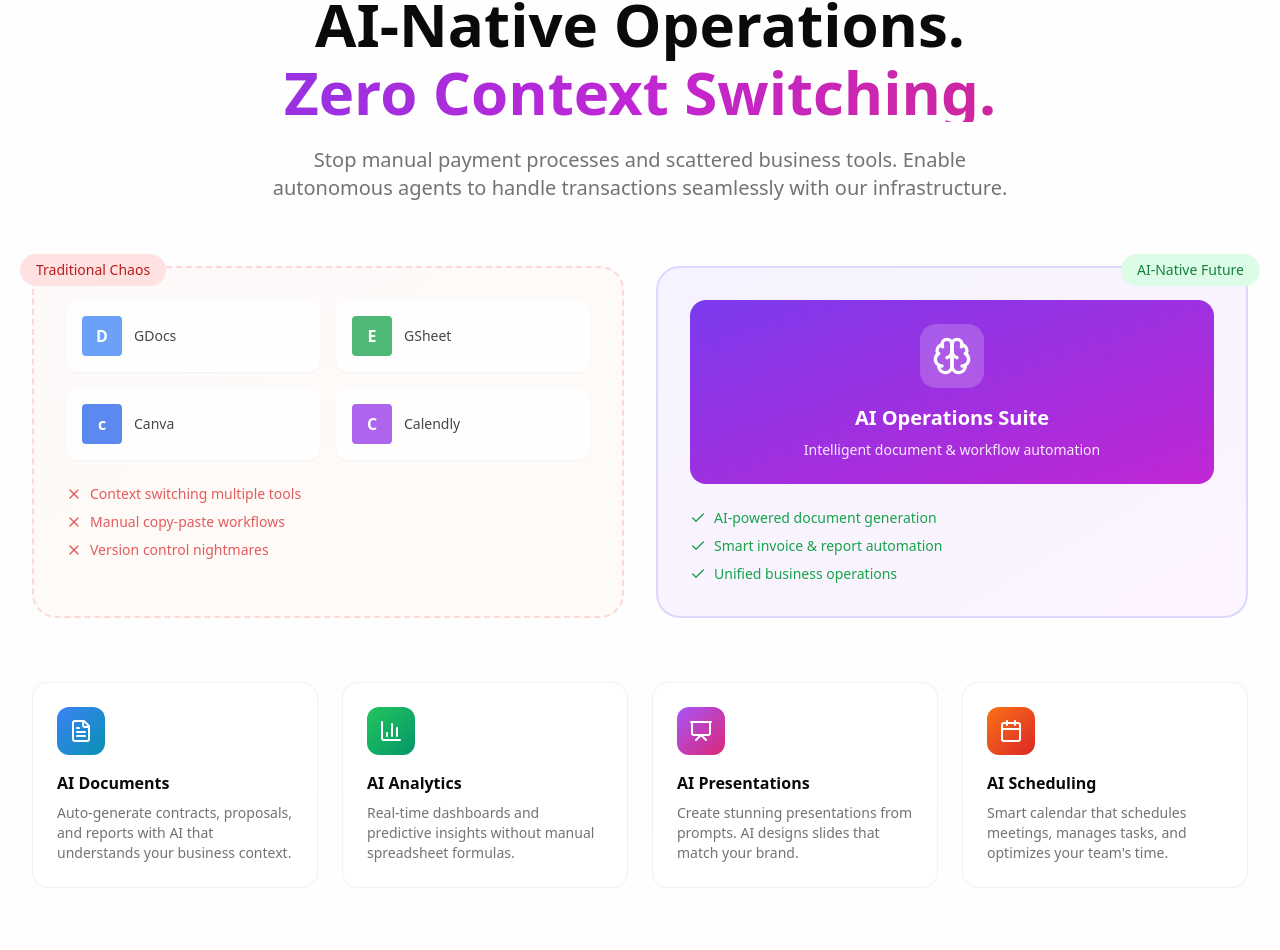
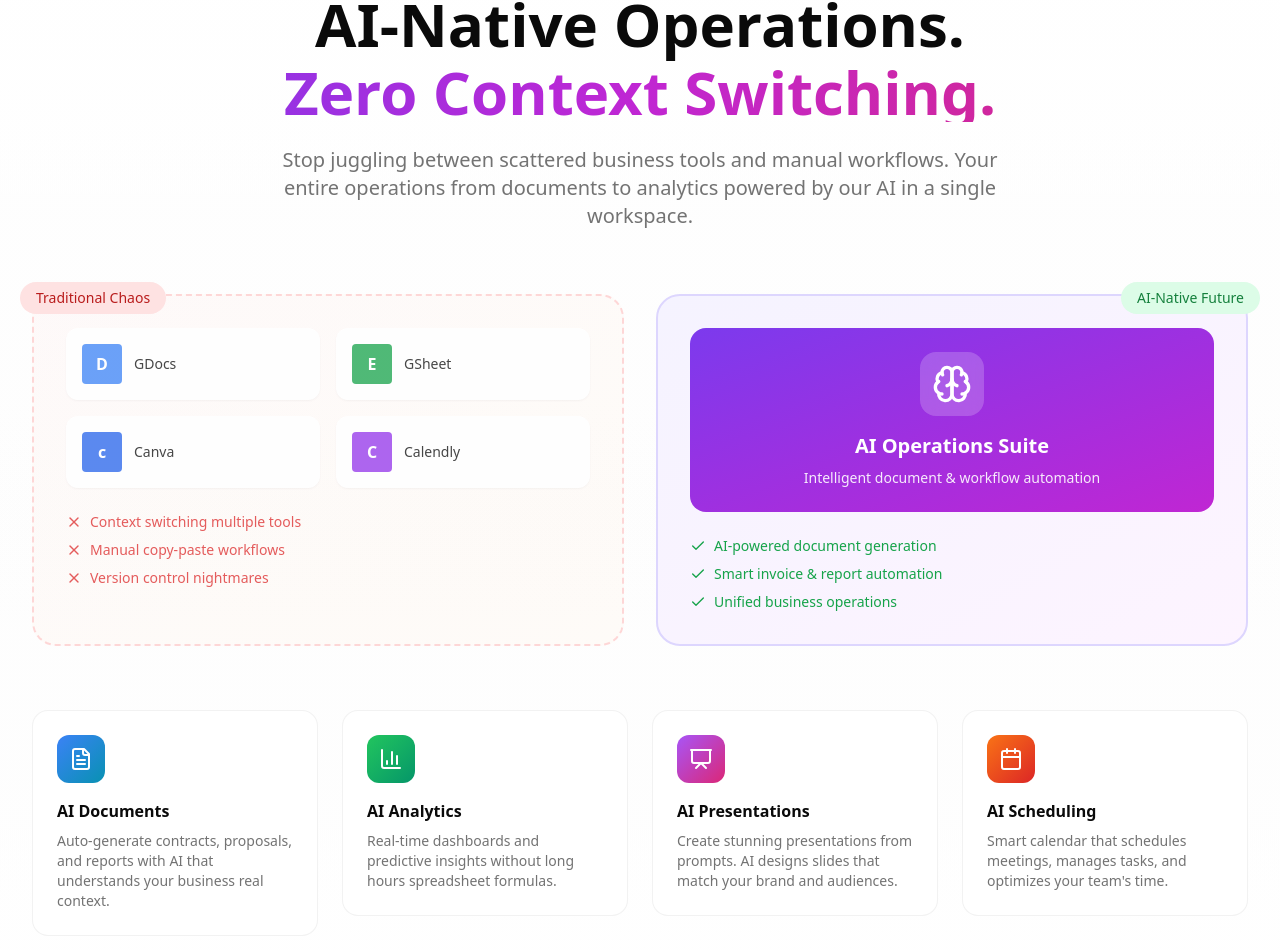
Before and after one commit to omniasky/paymonei-website, a Next.js app: page / in a window 1280 px wide. Shown: the part 8770-9720 px from the top of the page. Built offline with nearby package versions, Linux system fonts and the light colour scheme.

Commit message:
fix wording

```diff
--- a/src/app/(main)/page.tsx
+++ b/src/app/(main)/page.tsx
@@ -3149,9 +3149,9 @@ export default function HomePage() {
                 </span>
               </h2>
               <p className="text-xl text-muted-foreground max-w-3xl mx-auto">
-                Stop manual payment processes and scattered business tools.
-                Enable autonomous agents to handle transactions seamlessly with
-                our infrastructure.
+                Stop juggling between scattered business tools and manual
+                workflows. Your entire operations from documents to analytics
+                powered by our AI in a single workspace.
               </p>
             </div>
 
@@ -3262,7 +3262,7 @@ export default function HomePage() {
                   <h3 className="font-semibold mb-2">AI Documents</h3>
                   <p className="text-sm text-muted-foreground">
                     Auto-generate contracts, proposals, and reports with AI that
-                    understands your business context.
+                    understands your business real context.
                   </p>
                 </div>
               </div>
@@ -3275,8 +3275,8 @@ export default function HomePage() {
                   </div>
                   <h3 className="font-semibold mb-2">AI Analytics</h3>
                   <p className="text-sm text-muted-foreground">
-                    Real-time dashboards and predictive insights without manual
-                    spreadsheet formulas.
+                    Real-time dashboards and predictive insights without long
+                    hours spreadsheet formulas.
                   </p>
                 </div>
               </div>
@@ -3290,7 +3290,7 @@ export default function HomePage() {
                   <h3 className="font-semibold mb-2">AI Presentations</h3>
                   <p className="text-sm text-muted-foreground">
                     Create stunning presentations from prompts. AI designs
-                    slides that match your brand.
+                    slides that match your brand and audiences.
                   </p>
                 </div>
               </div>
```
